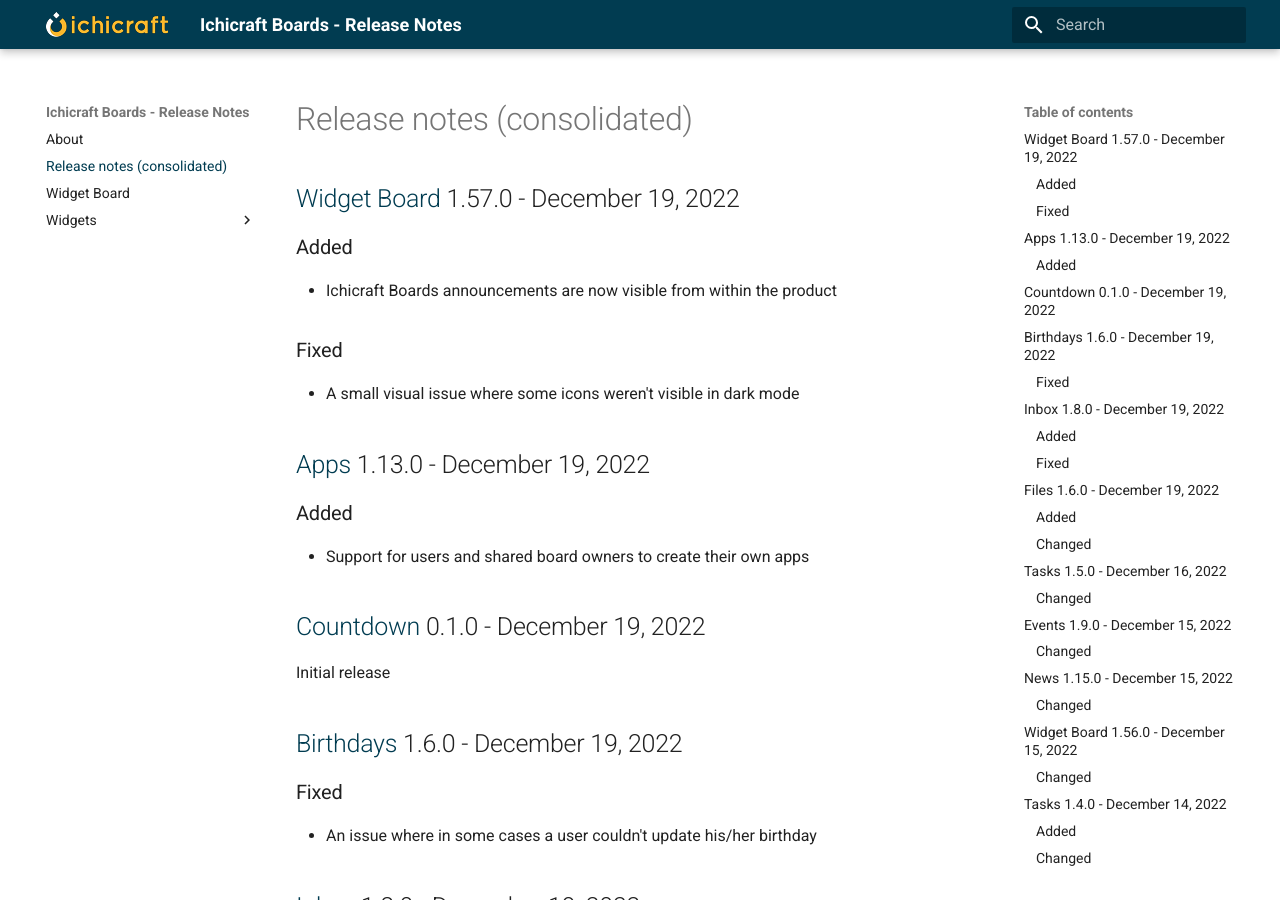
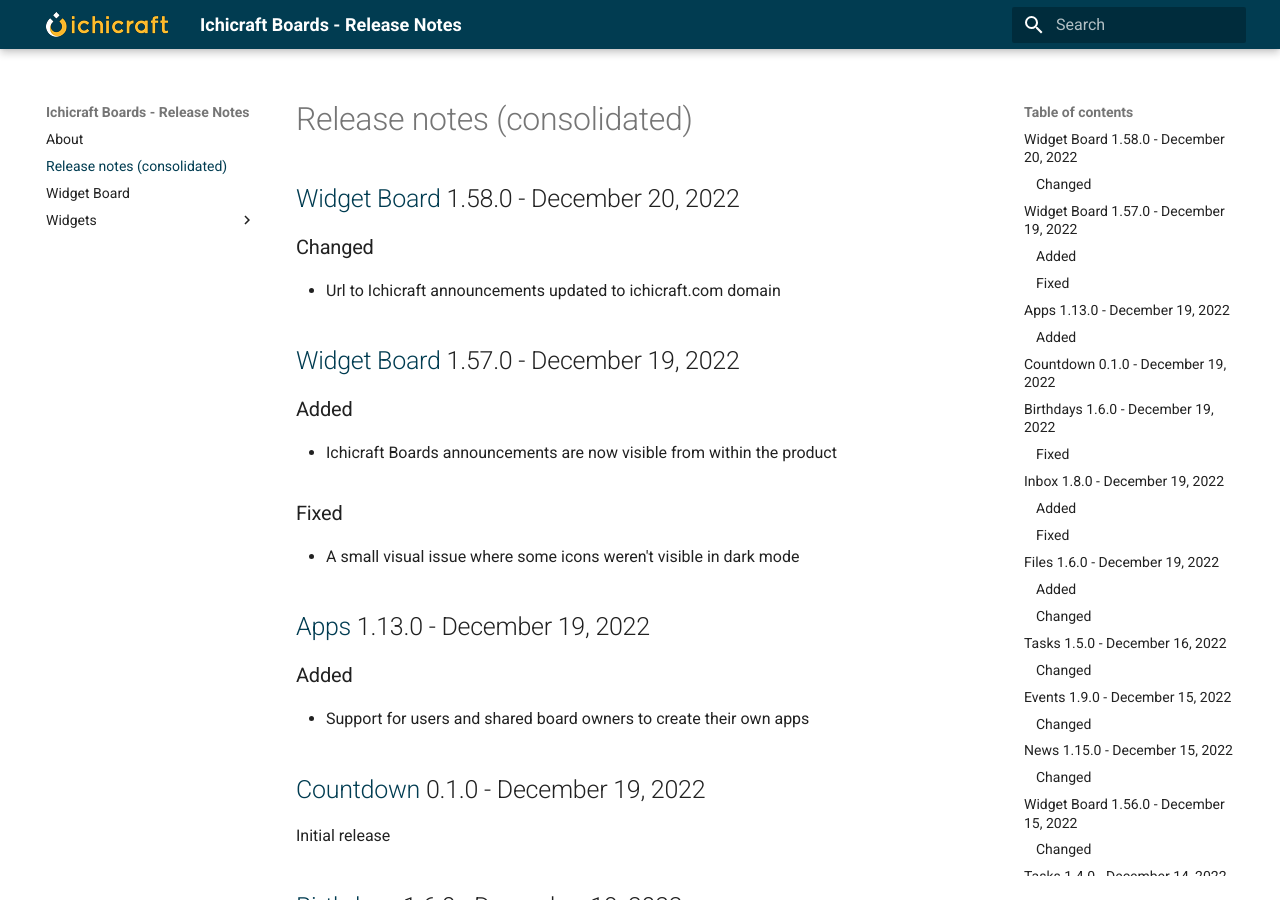
Before and after one commit to ichicraft/widgets-docs, an MkDocs documentation site: the page built from docs/Release-notes-(consolidated).md, in a window 1280 px wide and 900 px high. Built offline with MkDocs 1.6.1 and Material for MkDocs 9.7.7, drawn with Linux system fonts in a browser that asks for light colours.

Commit message:
Release notes updated by BuildService

```diff
--- a/docs/Release-notes-(consolidated).md
+++ b/docs/Release-notes-(consolidated).md
@@ -1,3 +1,8 @@
+## [Widget Board](./Widget Board.md) 1.58.0 - December 20, 2022
+
+### Changed
+- Url to Ichicraft announcements updated to ichicraft.com domain
+
 ## [Widget Board](./Widget Board.md) 1.57.0 - December 19, 2022
 
 ### Added
--- a/docs/Widget Board.md
+++ b/docs/Widget Board.md
@@ -1,3 +1,8 @@
+## 1.58.0 - December 20, 2022
+
+### Changed
+- Url to Ichicraft announcements updated to ichicraft.com domain
+
 ## 1.57.0 - December 19, 2022
 
 ### Added
```
